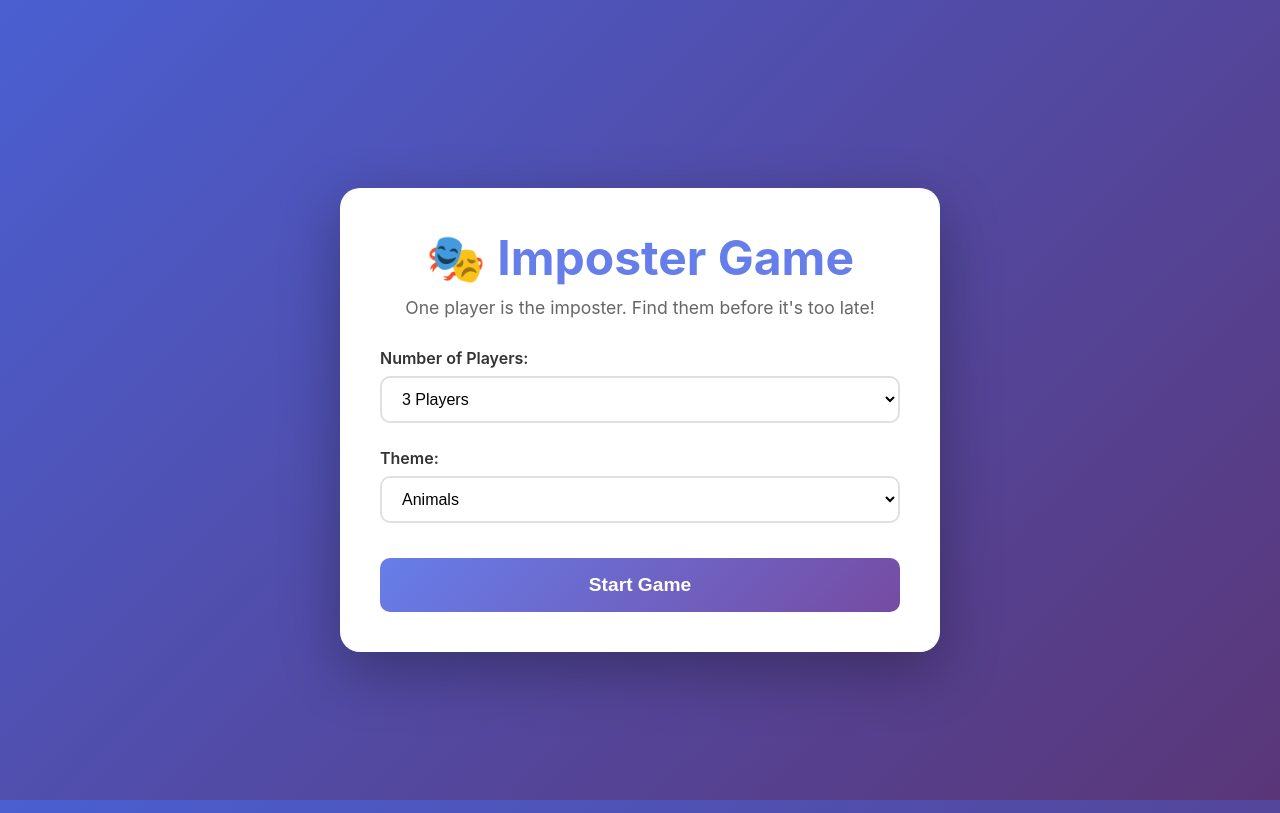
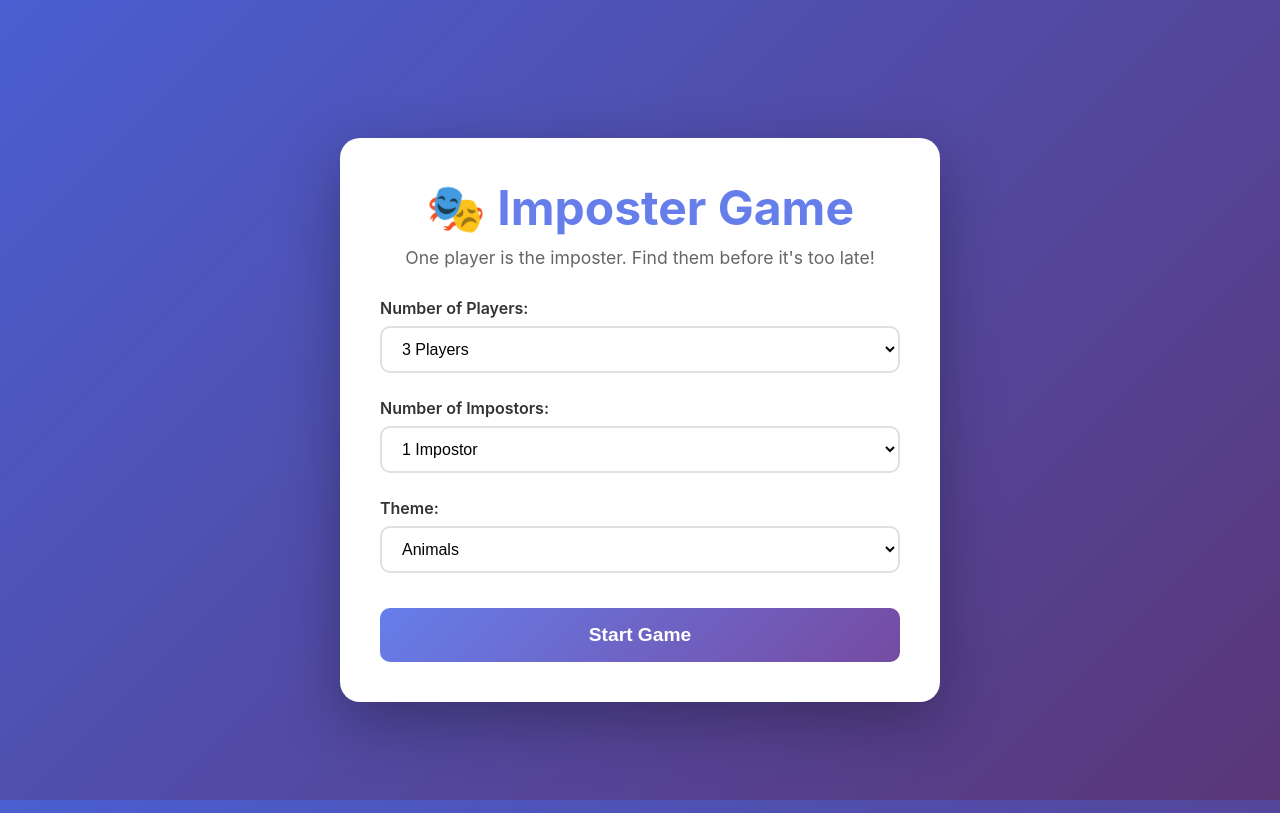
Before and after one commit to jeffreypalermo/aspire-imposter-game, an ASP.NET Core app: page / in a window 1280 px wide. Shown: the top 813 px of the page. Run offline with ASP.NET Core 8, Linux system fonts and the light colour scheme; style sheets or scripts are compiled from the project's sources.

Commit message:
Add support for up to 13 players and multiple impostors (1-3)
Co-authored-by: jeffreypalermo <104212+jeffreypalermo@users.noreply.github.com>

```diff
--- a/ImposterGame/Pages/Home.razor
+++ b/ImposterGame/Pages/Home.razor
@@ -14,9 +14,19 @@
                 <div class="form-group">
                     <label for="playerCount">Number of Players:</label>
                     <select id="playerCount" @bind="selectedPlayerCount" class="form-select">
-                        @for (int i = 2; i <= 10; i++)
+                        @for (int i = 2; i <= 13; i++)
                         {
                             <option value="@i">@i Players</option>
+                        }
+                    </select>
+                </div>
+
+                <div class="form-group">
+                    <label for="imposterCount">Number of Impostors:</label>
+                    <select id="imposterCount" @bind="selectedImposterCount" class="form-select">
+                        @for (int i = 1; i <= 3; i++)
+                        {
+                            <option value="@i">@i Impostor@(i > 1 ? "s" : "")</option>
                         }
                     </select>
                 </div>
@@ -78,9 +88,10 @@
             <h2>🎮 Game in Progress</h2>
             <div class="game-info">
                 <p><strong>Players:</strong> @totalPlayers</p>
+                <p><strong>Impostors:</strong> @imposterPlayers.Count</p>
                 <p><strong>Theme:</strong> @selectedTheme</p>
-                <p class="instruction">Now discuss and try to find the imposter!</p>
-                <p class="instruction-small">The imposter doesn't know the secret word.</p>
+                <p class="instruction">Now discuss and try to find the imposter@(imposterPlayers.Count > 1 ? "s" : "")!</p>
+                <p class="instruction-small">The imposter@(imposterPlayers.Count > 1 ? "s don't" : " doesn't") know the secret word.</p>
             </div>
             <button @onclick="ResetGame" class="btn btn-reset">Start New Game</button>
         </div>
@@ -97,11 +108,12 @@
 
     private GameState gameState = GameState.Setup;
     private int selectedPlayerCount = 3;
+    private int selectedImposterCount = 1;
     private string selectedTheme = "Technology";
     private List<string> themes = new();
     private int currentPlayer = 1;
     private int totalPlayers = 0;
-    private int imposterPlayer = 0;
+    private List<int> imposterPlayers = new();
     private string secretWord = "";
     private bool showingWord = false;
 
@@ -121,9 +133,17 @@
         gameState = GameState.PlayerReveal;
         showingWord = false;
 
-        // Select random imposter
+        // Select random impostors
         var random = new Random();
-        imposterPlayer = random.Next(1, totalPlayers + 1);
+        imposterPlayers = new List<int>();
+        var availablePlayers = Enumerable.Range(1, totalPlayers).ToList();
+
+        for (int i = 0; i < selectedImposterCount; i++)
+        {
+            int index = random.Next(availablePlayers.Count);
+            imposterPlayers.Add(availablePlayers[index]);
+            availablePlayers.RemoveAt(index);
+        }
 
         // Get secret word
         secretWord = WordBank.GetRandomWord(selectedTheme);
@@ -147,7 +167,7 @@
 
     private bool IsCurrentPlayerImposter()
     {
-        return currentPlayer == imposterPlayer;
+        return imposterPlayers.Contains(currentPlayer);
     }
 
     private string GetInstructionText()
@@ -171,7 +191,7 @@
         gameState = GameState.Setup;
         currentPlayer = 1;
         totalPlayers = 0;
-        imposterPlayer = 0;
+        imposterPlayers = new List<int>();
         secretWord = "";
         showingWord = false;
     }
```
